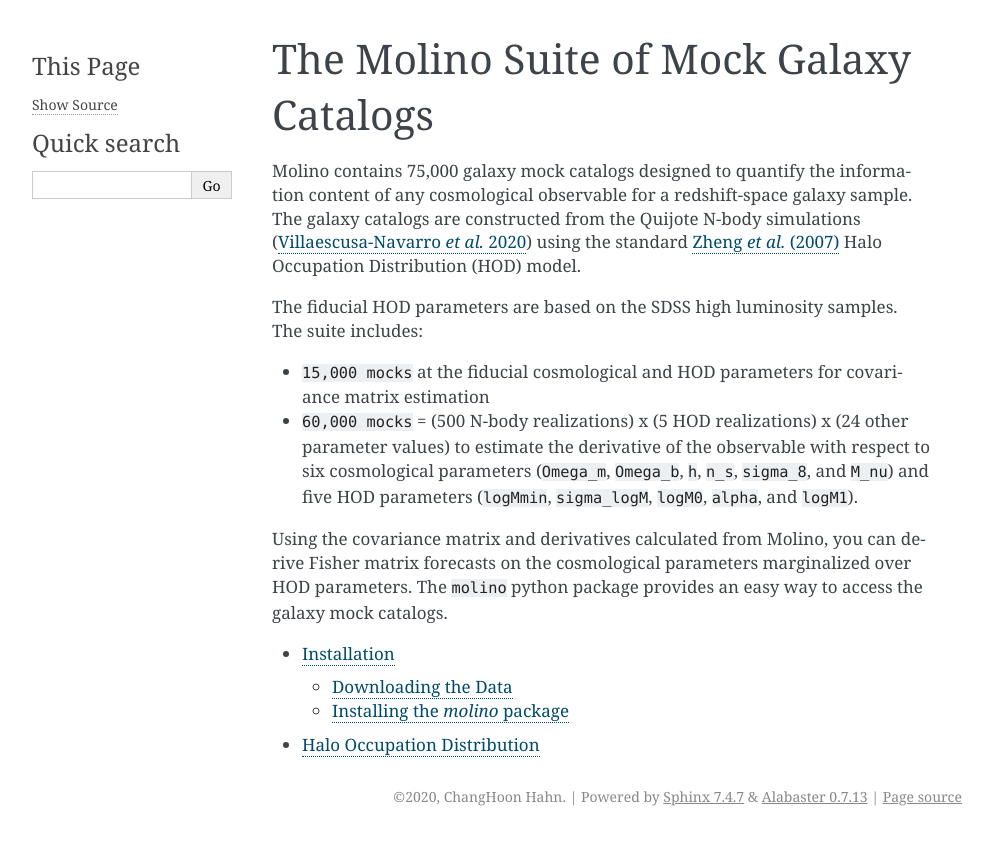
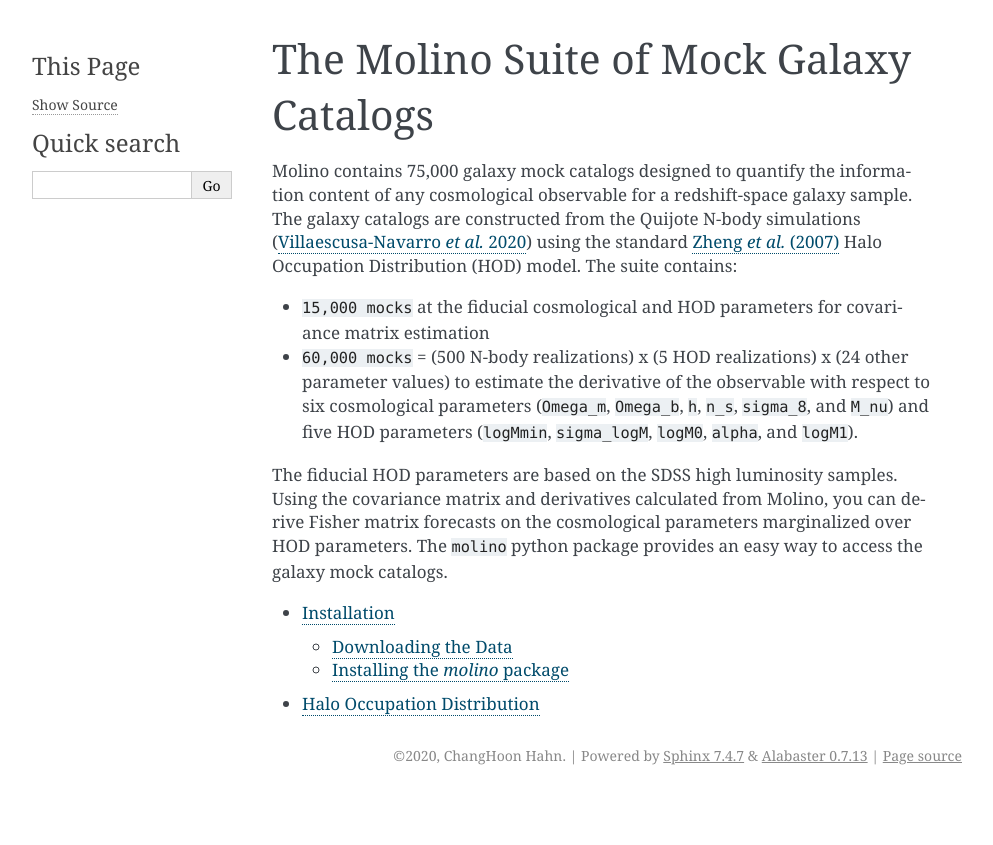
Before and after one commit to changhoonhahn/molino, a Sphinx documentation site: the page built from docs/index.rst, in a window 1280 px wide. Shown: the top 845 px of the page, without its empty margins (148-1141 px from the left). Built offline with Sphinx 7.4.7, drawn with Linux system fonts in a browser that asks for light colours; part of the change alters nothing that is shown.

Commit message:
rewording index.rst'

```diff
--- a/docs/index.rst
+++ b/docs/index.rst
@@ -9,15 +9,14 @@ Molino contains 75,000 galaxy mock catalogs designed to quantify
 the information content of any cosmological observable for a
 redshift-space galaxy sample. The galaxy catalogs are constructed
 from the Quijote N-body simulations (|text1|_) using the standard
-|zheng|_ Halo Occupation Distribution (HOD) model.
+|zheng|_ Halo Occupation Distribution (HOD) model. The suite
+contains:
 
 .. _text1: https://ui.adsabs.harvard.edu/abs/2020ApJS..250....2V/abstract/
 .. |text1| replace:: Villaescusa-Navarro *et al.* 2020
 
 .. _zheng: https://ui.adsabs.harvard.edu/abs/2007ApJ...667..760Z/abstract/
 .. |zheng| replace:: Zheng *et al.* (2007)
-
-The fiducial HOD parameters are based on the SDSS high luminosity samples. The suite includes:
 
 *   ``15,000 mocks`` at the fiducial cosmological and HOD parameters for covariance
     matrix estimation
@@ -26,6 +25,8 @@ The fiducial HOD parameters are based on the SDSS high luminosity samples. The s
     (``Omega_m``, ``Omega_b``, ``h``, ``n_s``, ``sigma_8``, and ``M_nu``) and five HOD parameters
     (``logMmin``, ``sigma_logM``, ``logM0``, ``alpha``, and ``logM1``).
 
+
+The fiducial HOD parameters are based on the SDSS high luminosity samples.
 Using the covariance matrix and derivatives calculated from Molino,
 you can derive Fisher matrix forecasts on the cosmological parameters
 marginalized over HOD parameters. The ``molino`` python package
```
